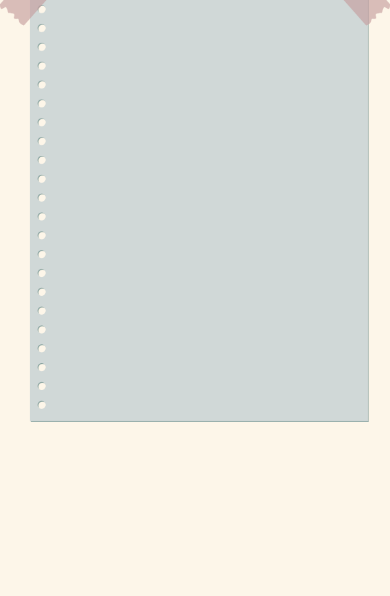
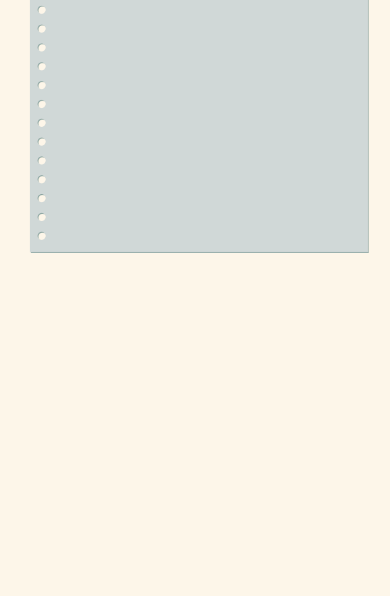
Before and after one commit to leticialist/projeto-lista-tarefas, a plain HTML site: page index.html in a window 390 px wide. Shown: the part 248-844 px from the top of the page. Drawn offline with Linux system fonts and the light colour scheme; a web font is replaced by a local one.

Commit message:
Lista de Tarefas

```diff
--- a/src/style.css
+++ b/src/style.css
@@ -153,8 +153,12 @@
 
 
 @media (max-width: 576px) {
+
+    main {
+        height: 60vh;
+    }
     main .container {
-        margin-top: 160px;
+        margin-top: 100px;
 
     }
 }
```
